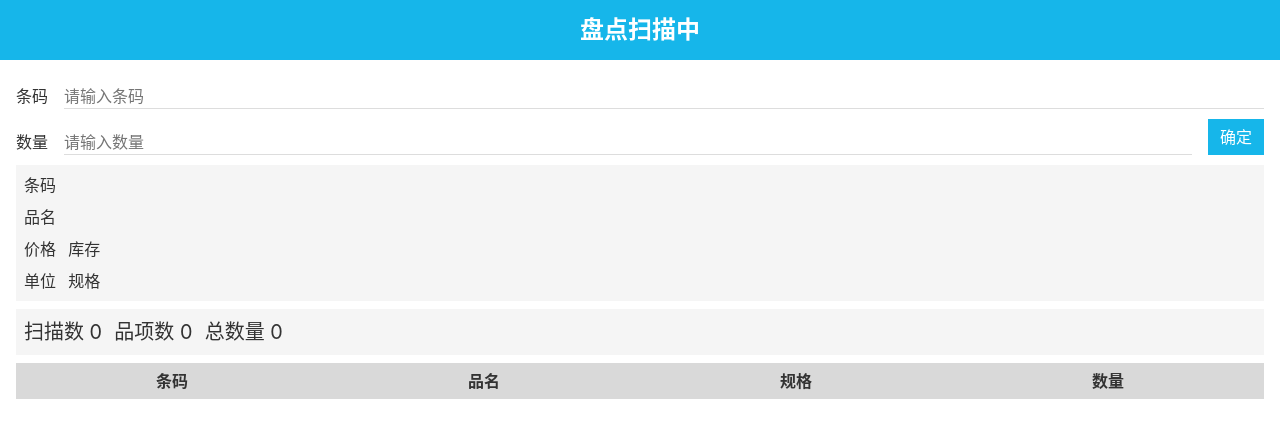
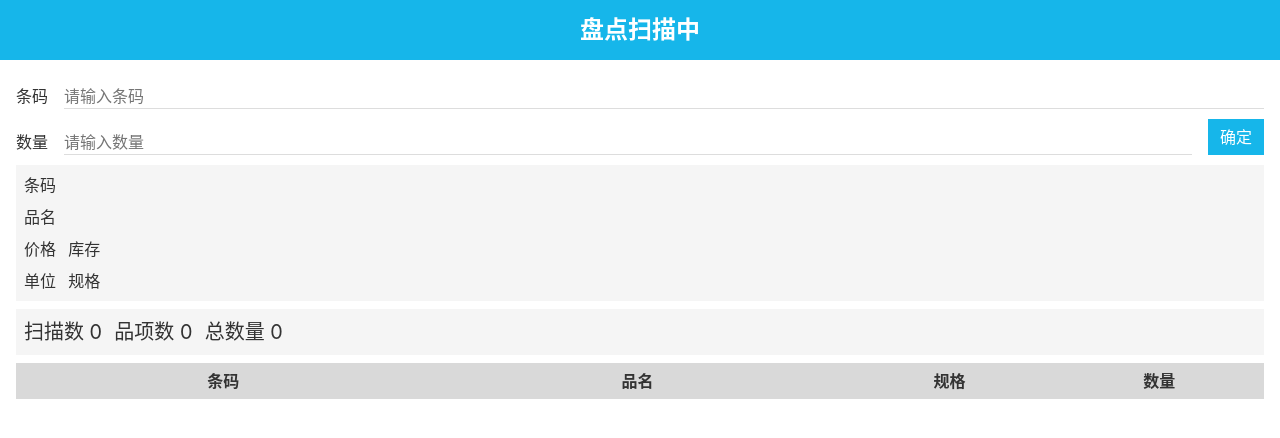
Before and after one commit to Leerongyue/inventory, a Vue app: page /#/home in a window 1280 px wide. Shown: the top 438 px of the page. Built offline with nearby package versions, Linux system fonts and the light colour scheme; the HTML template or start-up script is replaced by a standard one.

Commit message:
goodsList的y方向添加滚动条

```diff
--- a/src/components/GoodsList.vue
+++ b/src/components/GoodsList.vue
@@ -1,5 +1,4 @@
 <template>
-  <div class="table">
   <table>
     <thead>
     <tr>
@@ -18,8 +17,6 @@
     </tr>
     </tbody>
   </table>
-  </div>
-
 </template>
 
 <script lang="ts">
@@ -41,49 +38,72 @@
 <style lang="scss" scoped>
   @import "src/style/reset";
 
-  .table {
+  table {
     margin: 0 16px;
-
-    table {
-      width: 100%;
 
     thead {
       background: rgb(217, 217, 217);
       line-height: 36px;
       text-align: center;
+      display: table;
+      table-layout: fixed;
 
       tr {
         white-space: nowrap;
+
+        th {
+          &:nth-child(1) {
+            width: calc(33vw - 8px);
+          }
+
+          &:nth-child(2) {
+            width: calc(33vw - 8px);
+          }
+
+          &:nth-child(3) {
+            width: calc(17vw - 8px);
+          }
+
+          &:nth-child(4) {
+            width: calc(17vw - 8px);
+          }
+        }
       }
     }
 
     tbody {
+      display: block;
+      height: 60vw;
+      overflow-y: auto;
+
       tr {
         border-bottom: 1px solid $lineColor;
         line-height: 48px;
+        display: table;
+        width: 100%;
+        table-layout: fixed;
 
         td {
           text-align: center;
           white-space: nowrap;
-            padding: 0 4px;
 
           &:nth-child(1) {
-              max-width: 33vw;
+            width: calc(33vw - 8px);
             overflow-x: auto;
           }
 
           &:nth-child(2) {
-              max-width: 25vw;
+            width: calc(33vw - 8px);
             overflow-x: auto;
           }
 
           &:nth-child(3) {
-              max-width: 24vw;
+            width: calc(17vw - 8px);
             overflow-x: auto;
           }
 
           &:nth-child(4) {
-              max-width: 16vw;
+            width: calc(17vw - 8px);
             overflow-x: auto;
           }
 
@@ -91,7 +111,6 @@
       }
     }
   }
-  }
 
 
 </style>
```
Lines whose indentation alone changed are shown as unchanged.
